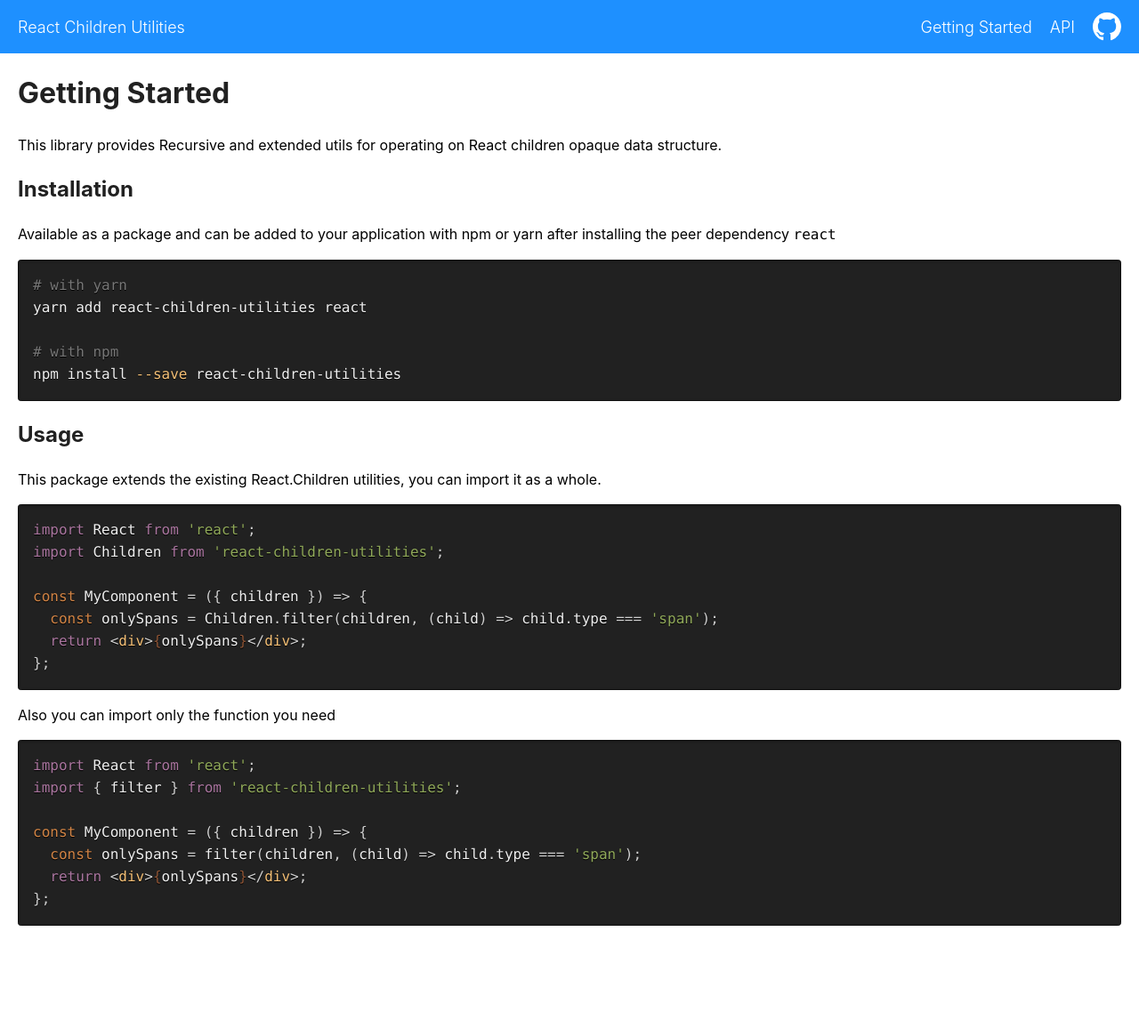
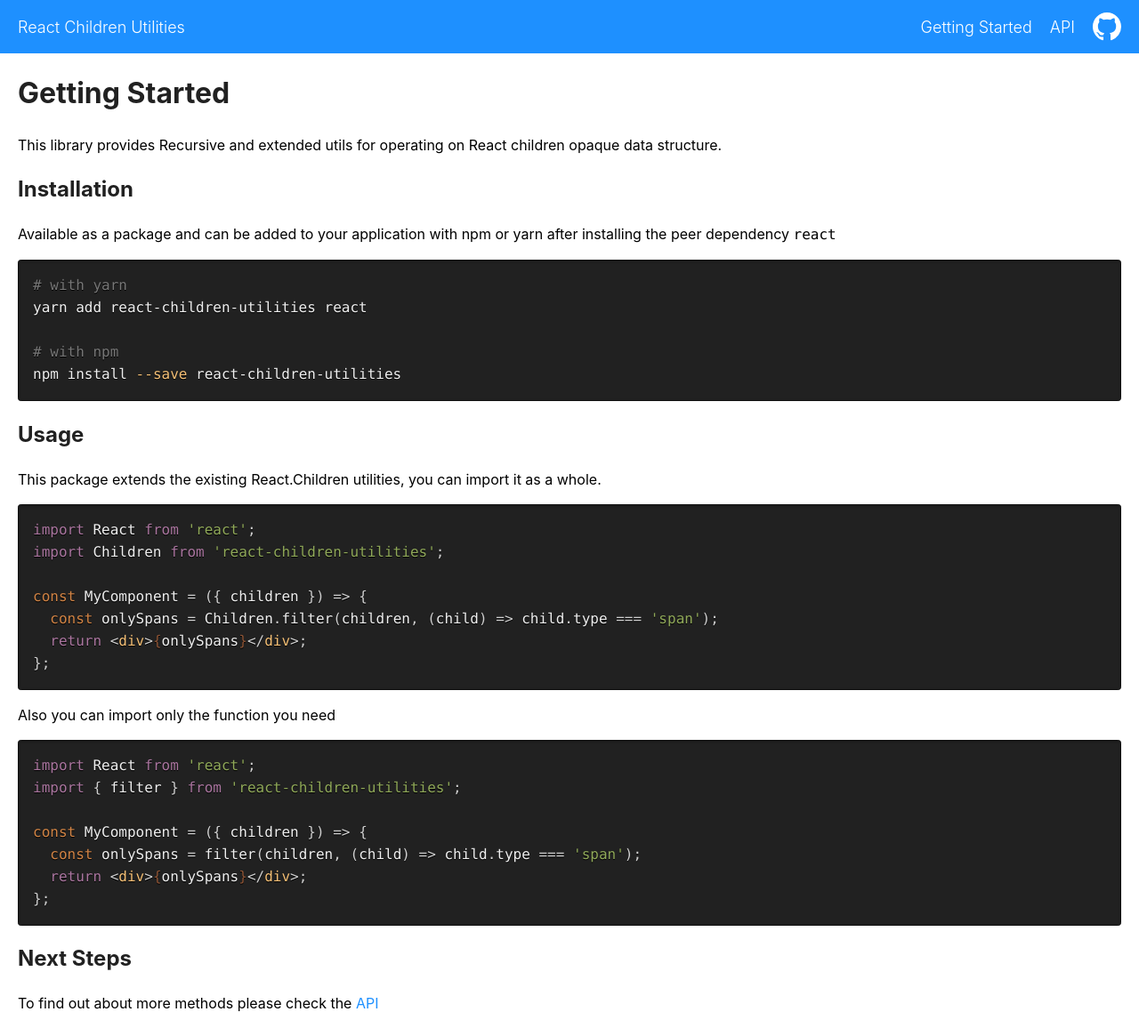
Before and after one commit to fernandopasik/react-children-utilities, a Jekyll site: the page built from docs/getting-started.md, in a window 1280 px wide and 1156 px high. Shown: the whole window at 89% size. Built offline with Jekyll 4.4.1, drawn with Linux system fonts in a browser that asks for light colours; our own code applies the rules of GitHub Pages for plain Markdown files.

Commit message:
docs: next steps after getting started

````diff
--- a/docs/getting-started.md
+++ b/docs/getting-started.md
@@ -43,3 +43,7 @@ const MyComponent = ({ children }) => {
   return <div>{onlySpans}</div>;
 };
 ```
+
+## Next Steps
+
+To find out about more methods please check the [API](/api)
````
Also changed, not shown: README.md.
